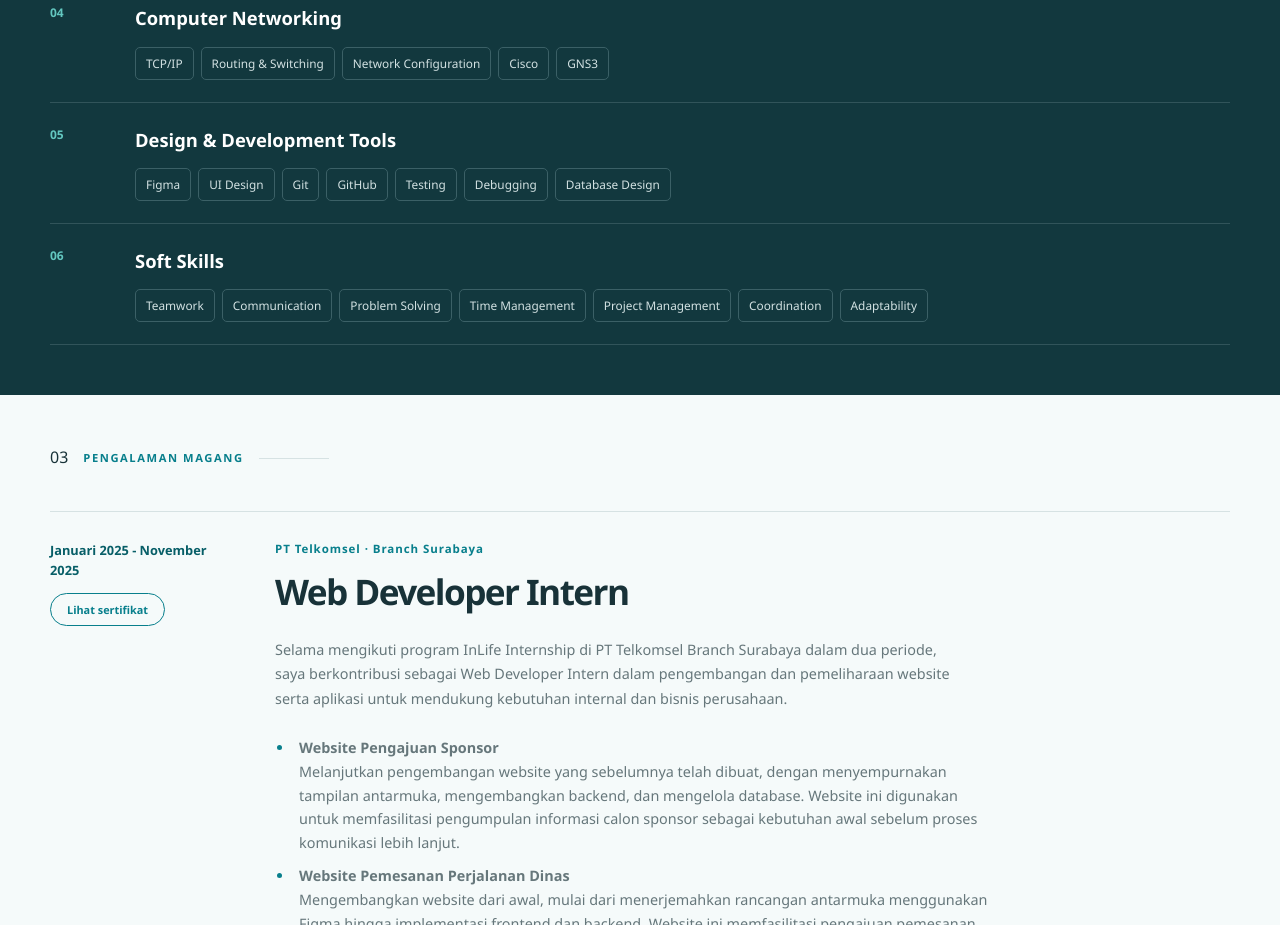
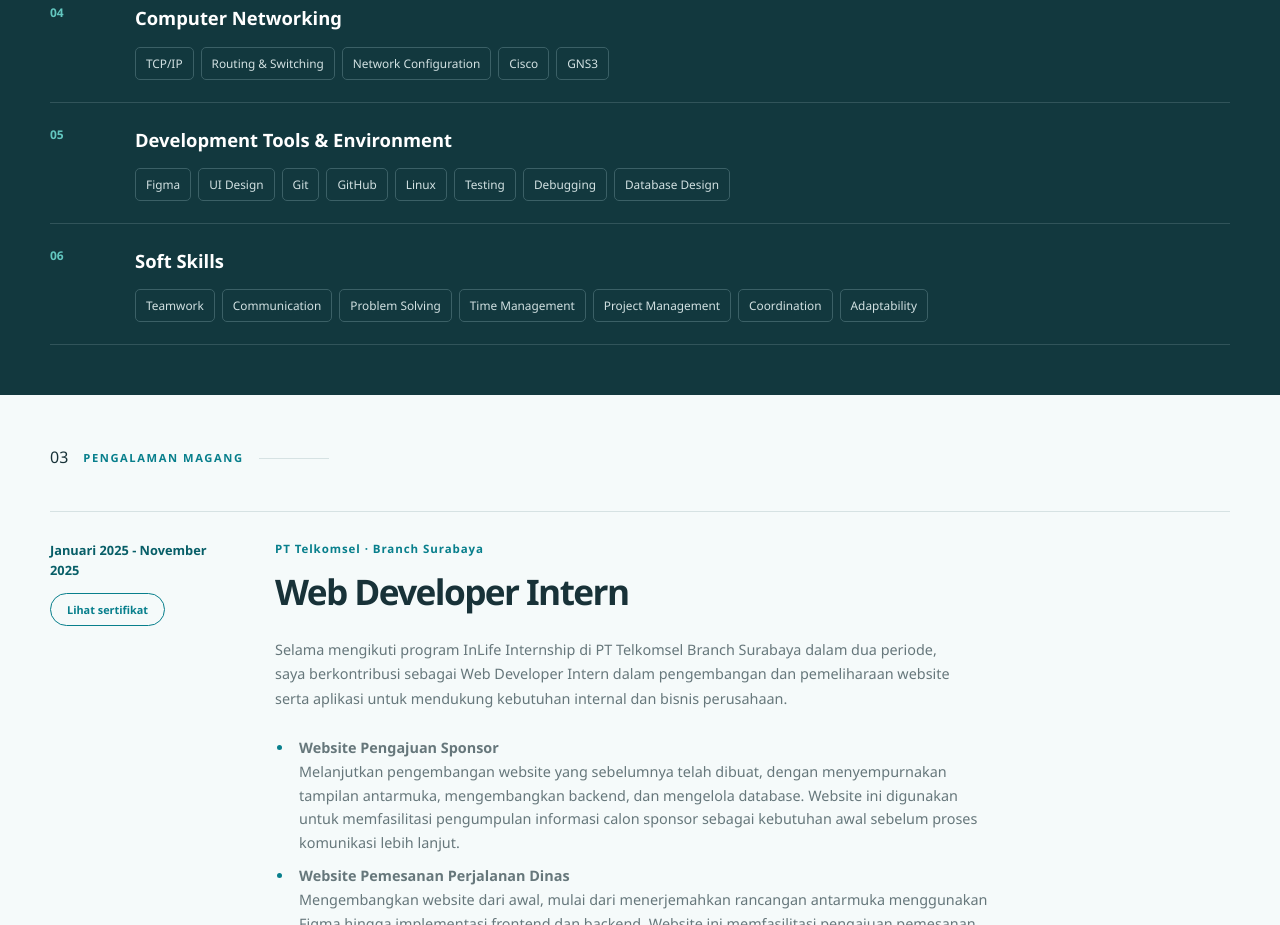
Before and after one commit to Shafiraaa12/Portofolio, a plain HTML site: page index.html in a window 1280 px wide. Shown: the part 1956-2881 px from the top of the page. Drawn offline with Linux system fonts and the light colour scheme.

Commit message:
Update portfolio

```diff
--- a/index.html
+++ b/index.html
@@ -364,13 +364,14 @@
             <div class="skill__content">
 
               <h3>
-                Design & Development Tools
+                Development Tools & Environment
               </h3>
               <div class="skill__tags">
                 <span>Figma</span>
                 <span>UI Design</span>
                 <span>Git</span>
                 <span>GitHub</span>
+                <span>Linux</span>
                 <span>Testing</span>
                 <span>Debugging</span>
                 <span>Database Design</span>
```
Also changed, not shown: 1 other file.
